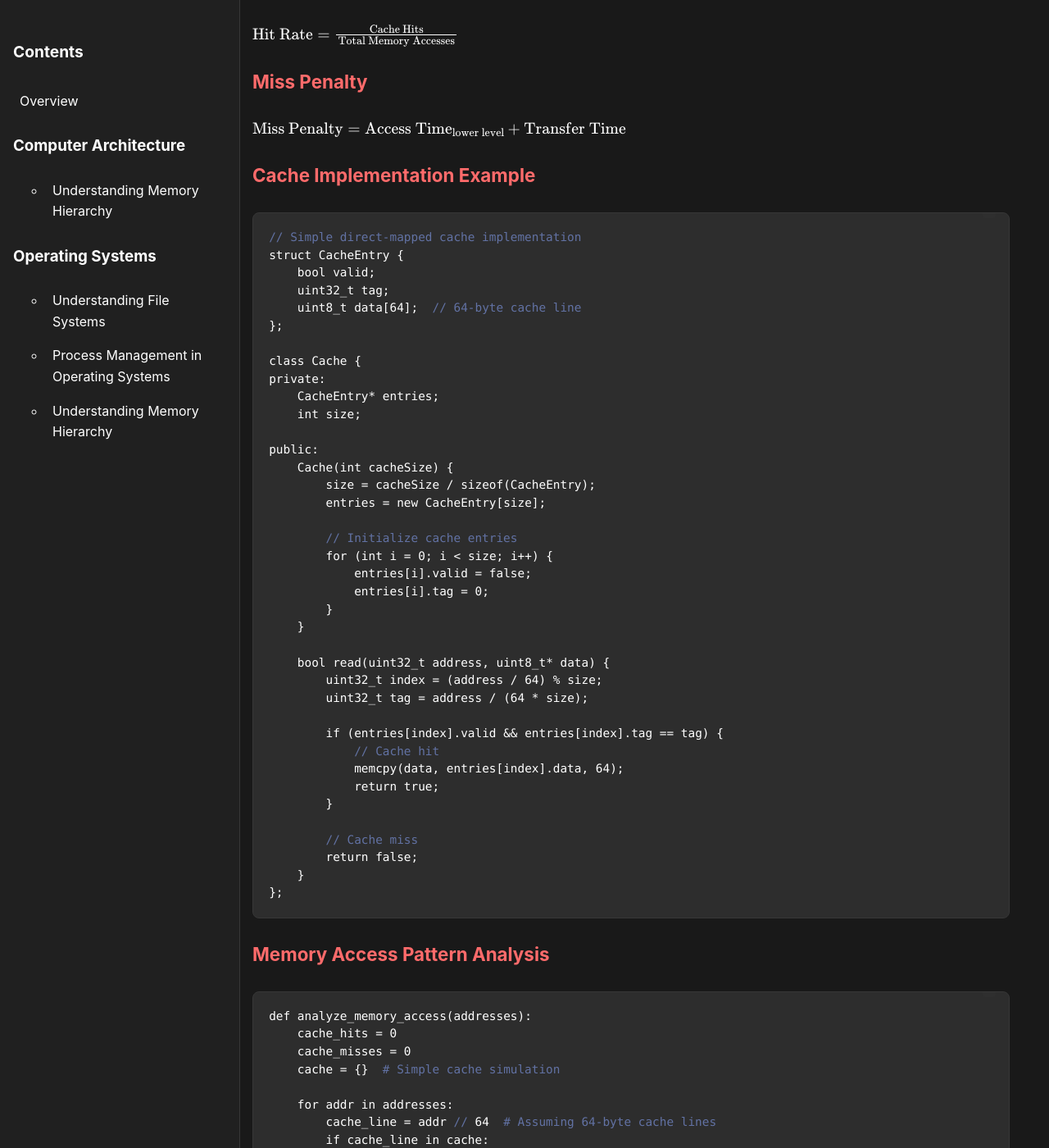
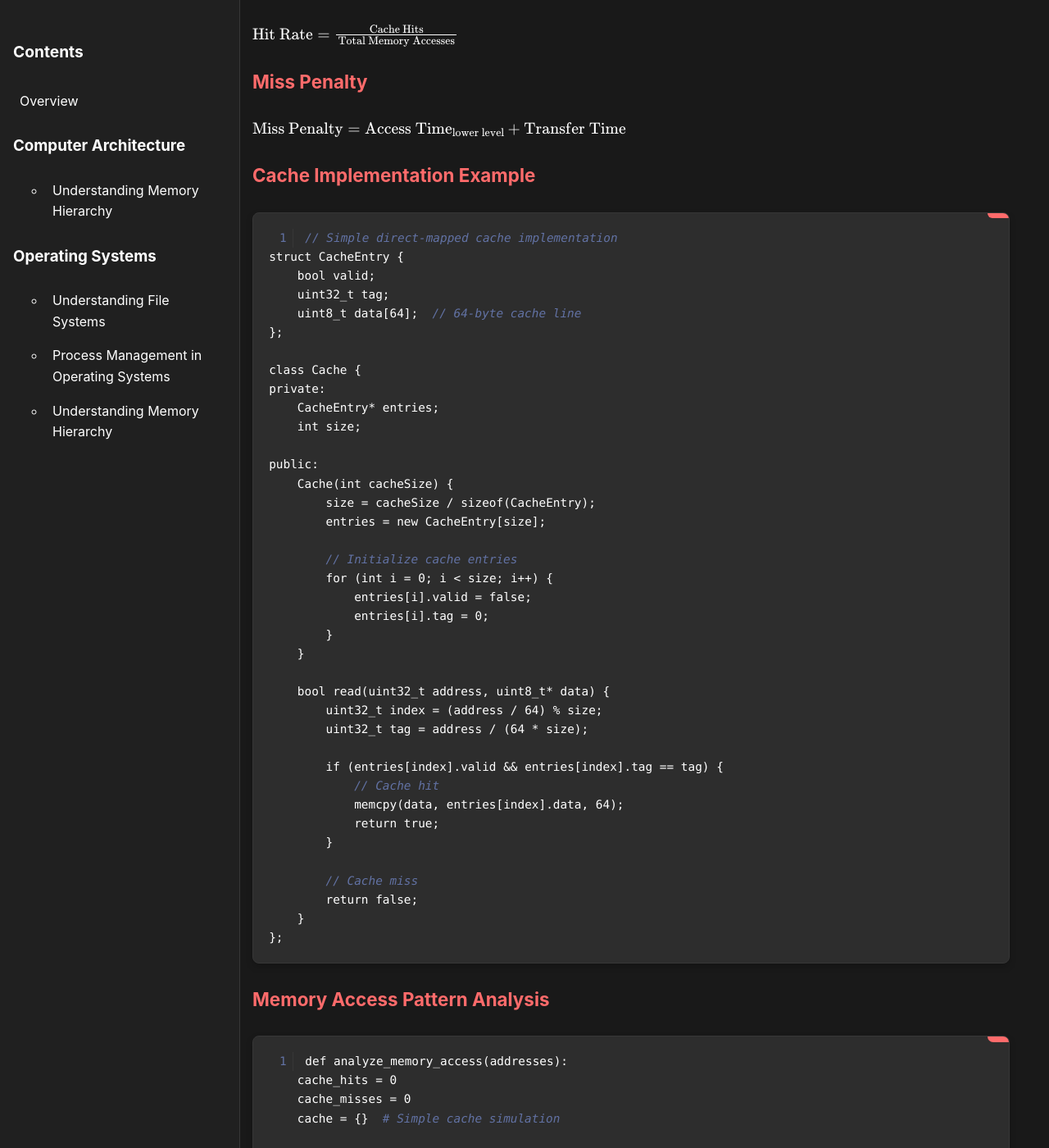
Before and after one commit to zazabap/zazabap.github.io, a Jekyll site: the page built from os/_posts/2024-01-05-memory-hierarchy.md, in a window 1280 px wide and 1400 px high, scrolled down 650 px. Shown: the whole window at 82% size. Built offline with Jekyll 4.4.1, drawn with Linux system fonts in a browser that asks for light colours.

Commit message:
Visual effect update

```diff
--- a/assets/css/notion-style.css
+++ b/assets/css/notion-style.css
@@ -135,7 +135,7 @@ a {
 
 /* Add these code block styles to your existing CSS */
 
-/* Code block styling */
+/* Improved code block styling */
 pre {
   background-color: var(--code-bg);
   border-radius: 8px;
@@ -144,13 +144,14 @@ pre {
   overflow-x: auto;
   border: 1px solid var(--border-color);
   position: relative;
+  box-shadow: 0 4px 8px rgba(0, 0, 0, 0.2);
 }
 
 /* Code inside pre blocks */
 pre code {
   font-family: 'Menlo', 'Monaco', 'Courier New', monospace;
   font-size: 0.9rem;
-  line-height: 1.5;
+  line-height: 1.6;
   color: var(--text-color);
   background: transparent;
   padding: 0;
@@ -158,37 +159,71 @@ pre code {
   display: block;
 }
 
-/* Syntax highlighting for various languages */
-.language-cpp .keyword, .language-python .keyword { color: #ff79c6; }
+/* Enhanced syntax highlighting */
+.language-cpp .keyword, .language-python .keyword { color: #ff79c6; font-weight: bold; }
 .language-cpp .string, .language-python .string { color: #f1fa8c; }
-.language-cpp .comment, .language-python .comment { color: #6272a4; }
+.language-cpp .comment, .language-python .comment { color: #6272a4; font-style: italic; }
 .language-cpp .function, .language-python .function { color: #50fa7b; }
 .language-cpp .number, .language-python .number { color: #bd93f9; }
 .language-cpp .operator, .language-python .operator { color: #ff79c6; }
-.language-cpp .class, .language-python .class { color: #8be9fd; }
+.language-cpp .class, .language-python .class { color: #8be9fd; font-weight: bold; }
+.language-cpp .variable, .language-python .variable { color: #f8f8f2; }
+.language-cpp .control, .language-python .control { color: #ff5555; font-weight: bold; }
+.language-cpp .builtin, .language-python .builtin { color: #8be9fd; font-style: italic; }
+.language-cpp .punctuation, .language-python .punctuation { color: #f8f8f2; }
 
-/* Language label for code blocks */
+/* Fancy language label for code blocks */
 pre::before {
   content: attr(data-lang);
   position: absolute;
   top: 0;
-  right: 1rem;
+  right: 0;
   font-size: 0.8rem;
+  color: var(--bg-color);
+  background: var(--accent-color);
+  padding: 0.2rem 0.8rem;
+  border-bottom-left-radius: 8px;
+  font-weight: bold;
+  text-transform: uppercase;
+  letter-spacing: 1px;
+}
+
+/* Line numbers for code blocks */
+pre {
+  counter-reset: line;
+}
+
+pre code {
+  counter-increment: line;
+}
+
+pre code::before {
+  content: counter(line);
+  display: inline-block;
+  width: 1.5em;
+  margin-right: 1em;
+  padding-right: 0.5em;
   color: #6272a4;
-  background: var(--hover-bg);
-  padding: 0.2rem 0.5rem;
-  border-bottom-left-radius: 4px;
-  border-bottom-right-radius: 4px;
+  border-right: 1px solid var(--border-color);
+  text-align: right;
+}
+
+/* Code block hover effect */
+pre:hover {
+  border-color: var(--accent-color);
+  box-shadow: 0 6px 12px rgba(0, 0, 0, 0.3);
+  transition: all 0.3s ease;
 }
 
 /* Improve inline code appearance */
 :not(pre) > code {
-  color: #ff79c6;
-  background-color: var(--code-bg);
+  color: var(--accent-color);
+  background-color: rgba(255, 107, 107, 0.1);
   padding: 0.2em 0.4em;
   border-radius: 3px;
   font-family: 'Menlo', 'Monaco', 'Courier New', monospace;
   font-size: 0.85em;
+  border: 1px solid rgba(255, 107, 107, 0.2);
 }
 
 .date-tag {
```
